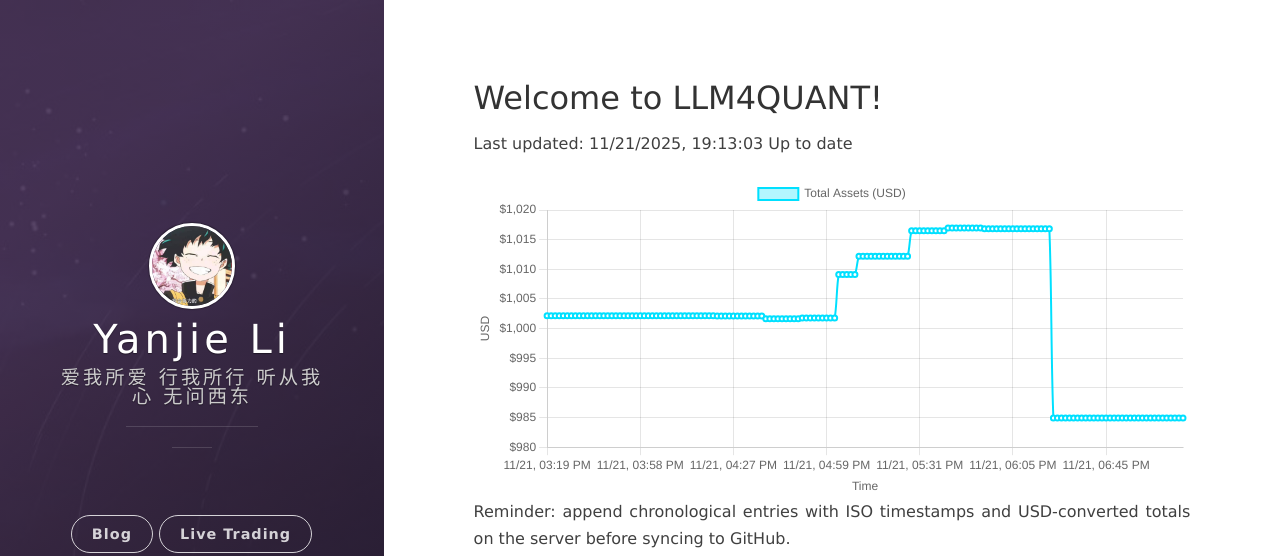
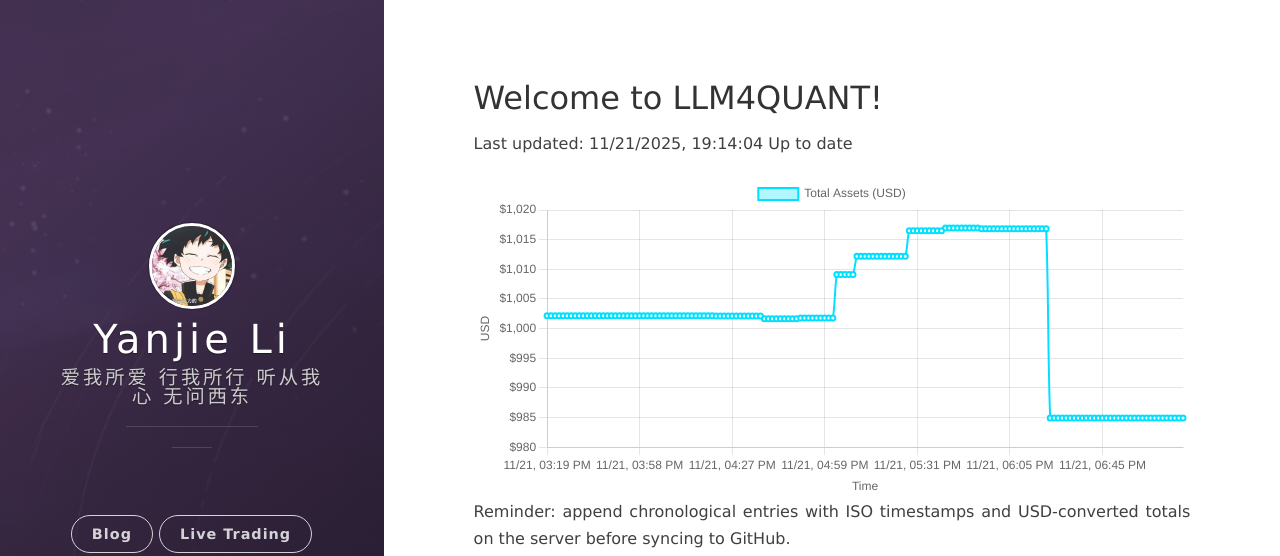
Before and after one commit to leeyegy/leeyegy.github.io, a Jekyll site: the page built from live-trading.html, in a window 1280 px wide. Shown: the top 556 px of the page. Built offline with Jekyll 4.4.1, drawn with Linux system fonts in a browser that asks for light colours; nearby versions of some CDN libraries.

Commit message:
AccountMonitor: update balance history 2025-11-22T03:14:04+08:00

```diff
--- a/assets/data/binance/balance-history.json
+++ b/assets/data/binance/balance-history.json
@@ -1,5 +1,5 @@
 {
-  "generatedAt": "2025-11-22T03:13:03+08:00",
+  "generatedAt": "2025-11-22T03:14:04+08:00",
   "asset": "total_usd_value",
   "history": [
     {
@@ -633,6 +633,10 @@
     {
       "timestamp": "2025-11-22T03:13:03+08:00",
       "totalUsd": 984.91919649
+    },
+    {
+      "timestamp": "2025-11-22T03:14:04+08:00",
+      "totalUsd": 984.91919649
     }
   ]
 }
```
